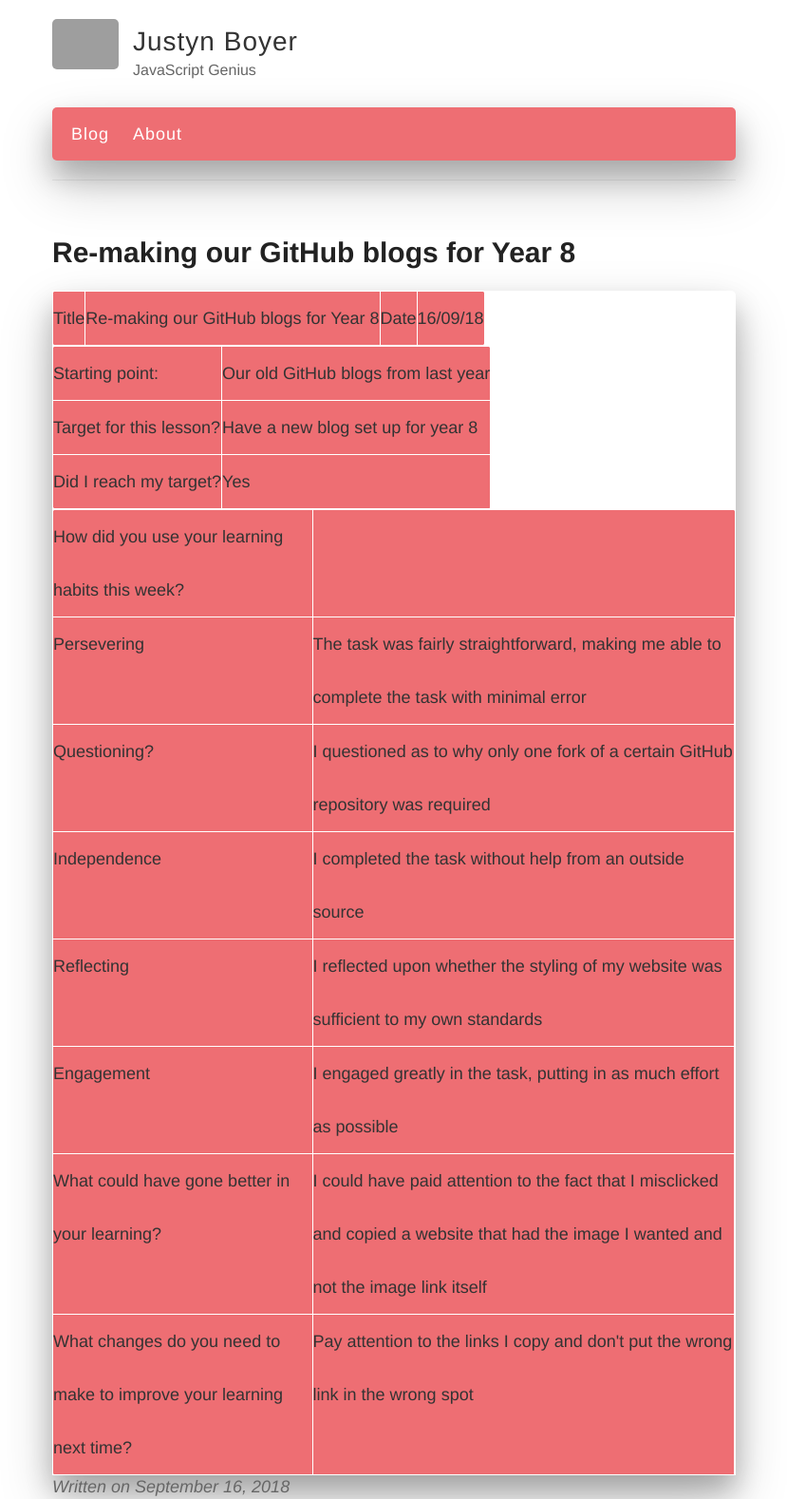
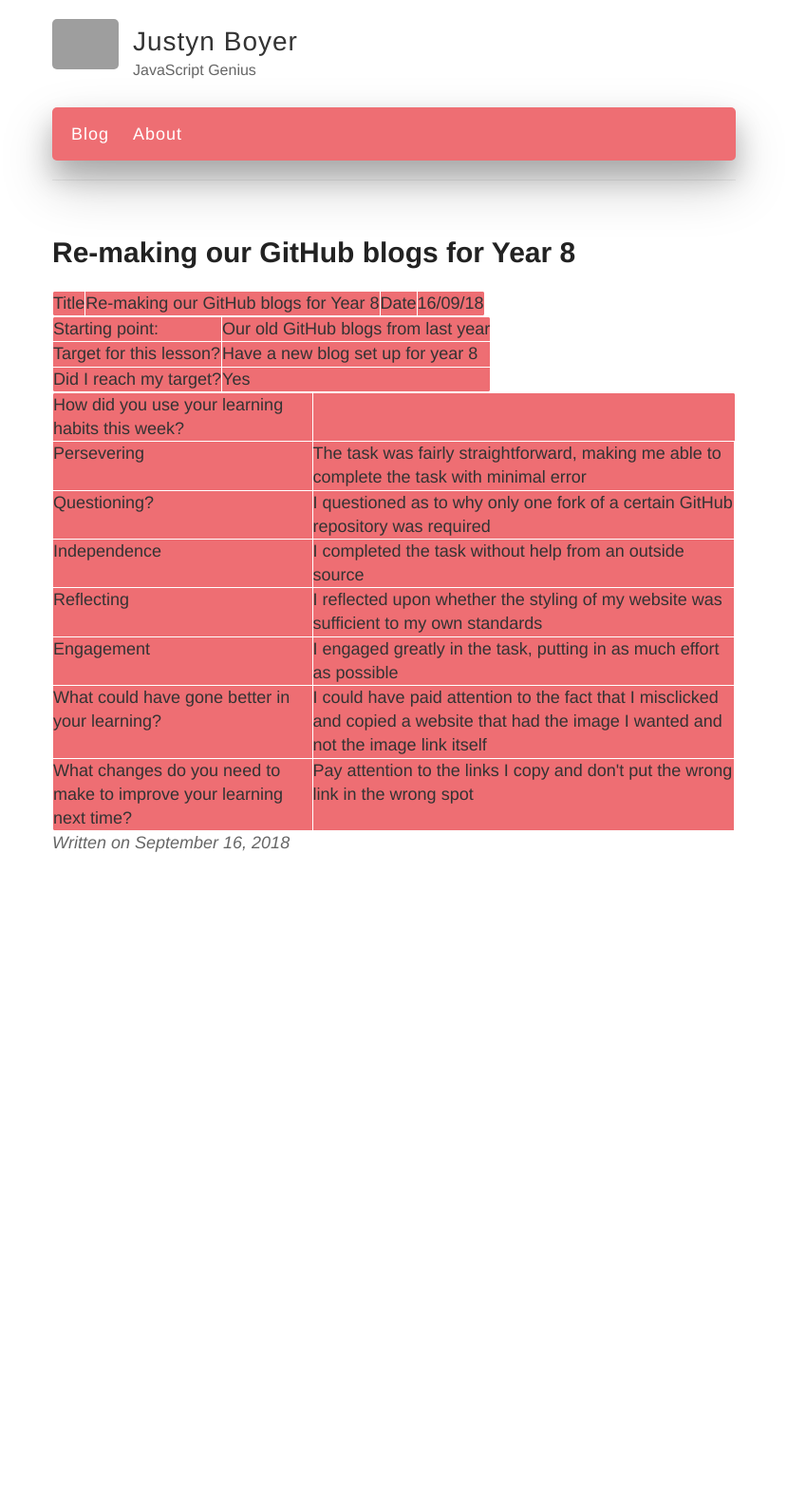
Before and after one commit to Jabster28/justynschool.github.io, a Jekyll site: the page built from _posts/2018-09-16-first-post.md, in a window 1280 px wide. Shown: the whole page at 95% size, without its empty margins (225-1054 px from the left). Built offline with Jekyll 4.4.1, drawn with Linux system fonts in a browser that asks for light colours; nearby versions of some CDN libraries; library files that are not in the unit come from our copies; after the commit the page ends 900 px from its top, so only the background shows below that; grey boxes are pictures that could not be loaded.

Commit message:
Update post.html

```diff
--- a/_layouts/post.html
+++ b/_layouts/post.html
@@ -6,7 +6,7 @@ comments: true
 <article class="post">
   <h1>{{ page.title }}</h1>
 
-  <div class="entry postContent">
+  <div class="entry">
     {{ content }}
   </div>
 
```
